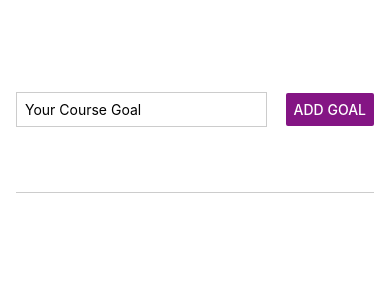
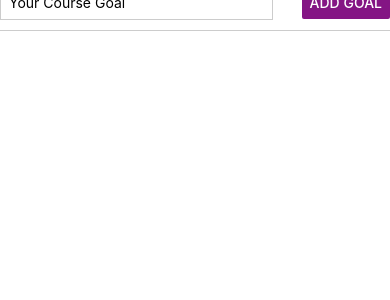
Before and after one commit to Mhamad-Raad/React-Native-Basics, a React Native app: screen / in a window 390 px wide. Shown: the top 300 px of the page. Built offline with nearby package versions, Linux system fonts and the light colour scheme.

Commit message:
seperate actions for cleaner structure

```diff
--- a/App.js
+++ b/App.js
@@ -1,11 +1,10 @@
 import { useState } from 'react';
 import {
-  Button,
   StyleSheet,
-  TextInput,
   View,
 } from 'react-native';
 
+import GoalInputs from './GoalInputs';
 import GoalList from './GoalList';
 
 export default function App() {
@@ -25,30 +24,13 @@ export default function App() {
 
   return (
     <View style={styles.appContainer}>
-      <View style={styles.inputContainer}>
-        <TextInput
-          style={styles.textInput}
-          placeholder='Your Course Goal'
-          onChangeText={addInputGoalHandler}
-        />
-        <Button
-          title='Add Goal'
-          color='#841584'
-          onPress={addGoalHandler}
-          accessibilityLabel='Learn more about this purple button'
-        />
-      </View>
+      <GoalInputs addInputGoalHandler={addInputGoalHandler} addGoalHandler={addGoalHandler} />
       <GoalList goalList={goalList}/>
     </View>
   );
 }
 
 const styles = StyleSheet.create({
-  appContainer: {
-    paddingTop: 50,
-    paddingHorizontal: 16,
-    flex: 1,
-  },
   inputContainer: {
     flex: 1,
     flexDirection: 'row',
@@ -59,11 +41,4 @@ const styles = StyleSheet.create({
     borderBottomColor: '#cccccc',
     marginBottom: 10,
   },
-  textInput: {
-    borderWidth: 1,
-    borderColor: '#cccccc',
-    width: '70%',
-    marginRight: 8,
-    padding: 8,
-  },
 });
--- /dev/null
+++ b/GoalInputs.js
@@ -0,0 +1,46 @@
+import {
+  Button,
+  StyleSheet,
+  TextInput,
+  View,
+} from 'react-native';
+
+const GoalInputs = ({addInputGoalHandler, addGoalHandler}) => {
+  return (
+    <View style={styles.inputContainer}>
+        <TextInput
+          style={styles.textInput}
+          placeholder='Your Course Goal'
+          onChangeText={addInputGoalHandler}
+        />
+        <Button
+          title='Add Goal'
+          color='#841584'
+          onPress={addGoalHandler}
+          accessibilityLabel='Learn more about this purple button'
+        />
+      </View>
+  )
+}
+
+const styles = StyleSheet.create({
+  inputContainer: {
+    flex: 1,
+    flexDirection: 'row',
+    justifyContent: 'space-between',
+    alignItems: 'center',
+    paddingBottom: 24,
+    borderBottomWidth: 1,
+    borderBottomColor: '#cccccc',
+    marginBottom: 10,
+  },
+  textInput: {
+    borderWidth: 1,
+    borderColor: '#cccccc',
+    width: '70%',
+    marginRight: 8,
+    padding: 8,
+  },
+});
+
+export default GoalInputs;
```
